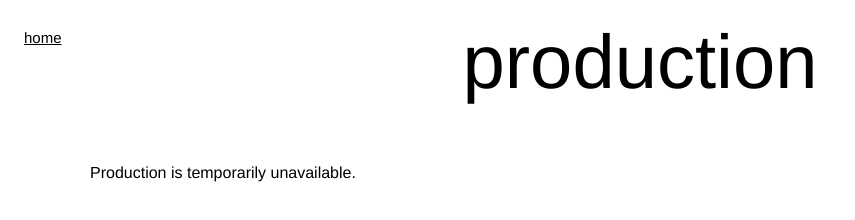
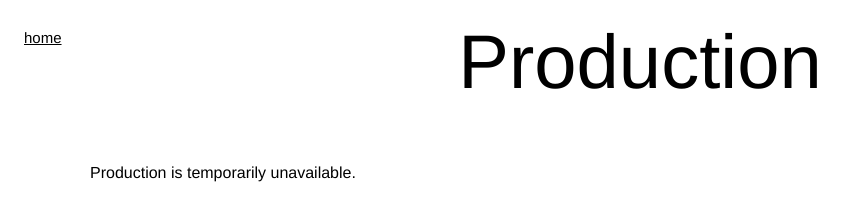
Before and after one commit to treyshilts/ryanpollie, a plain HTML site: page production.html in a window 1280 px wide. Shown: the whole page, without its empty margins (0-855 px from the left). Drawn offline with Linux system fonts and the light colour scheme; no server answers.

Commit message:
Update production.html

```diff
--- a/production.html
+++ b/production.html
@@ -4,7 +4,7 @@
 <head>
 <meta charset="UTF-8">
 <meta name="viewport" content="width=device-width, initial-scale=1">
-<title>production — Ryan Pollie</title>
+<title>Production — Ryan Pollie</title>
 
 <style>
 * {
@@ -162,7 +162,7 @@ a.work:hover {
 
 <header class="page-header">
   <a class="home" href="./index.html">home</a>
-  <h1>production</h1>
+  <h1>Production</h1>
 </header>
 
 <main id="content"></main>
```
